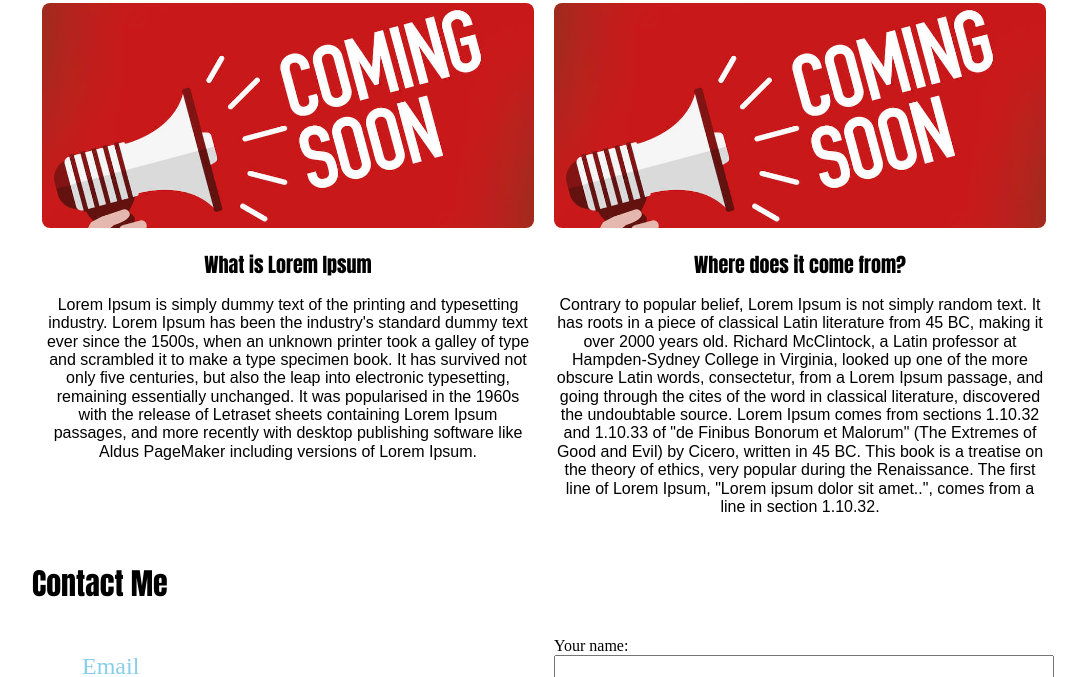
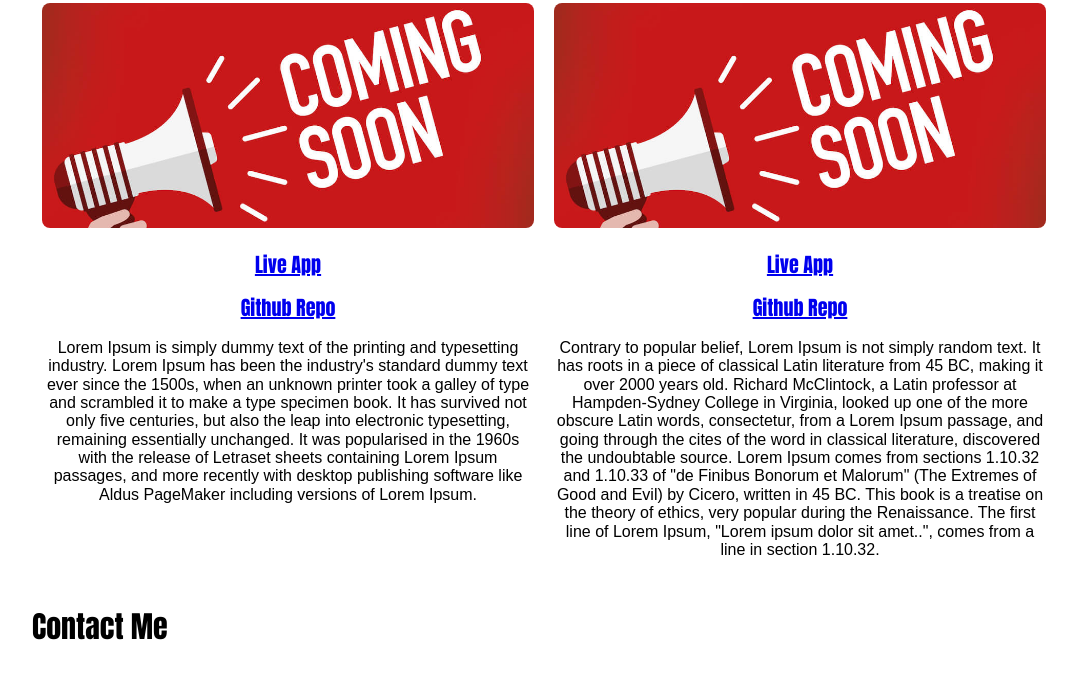
Before and after one commit to HyunwooMoon-developer/portfolio-2, a plain HTML site: page index.html in a window 1280 px wide. Shown: the part 2324-3001 px from the top of the page, without its empty margins (96-1181 px from the left). Drawn offline with nearby package versions, Linux system fonts and the light colour scheme.

Commit message:
Update index.html

```diff
--- a/index.html
+++ b/index.html
@@ -77,14 +77,15 @@
                 <div class="group">
                     <div class="item">
                       <a href="https://example.org" target="_blank"><img src="images/coming-soon.jpg" alt="coming-soon"></a>
-                      <h3>What is Lorem Ipsum</h3>
+                      <a href="#" target='_blank' class="project"><h3>Live App</h3></a>
+                      <a href="https://github.com/HyunwooMoon-developer/portfolio-2.git" target='_blank' class="project"><h3>Github Repo</h3></a>
 			    <p>Lorem Ipsum is simply dummy text of the printing and typesetting industry. Lorem Ipsum has been the industry's standard dummy text ever since the 1500s, when an unknown printer took a galley of type and scrambled it to make a type specimen book. It has survived not only five centuries, but also the leap into electronic typesetting, remaining essentially unchanged.
 				    It was popularised in the 1960s with the release of Letraset sheets containing Lorem Ipsum passages, and more recently with desktop publishing software like Aldus PageMaker including versions of Lorem Ipsum.</p>
                     </div>
                     <div class="item">
-                        <a href="https://example.org" target="_blank"><img src="images/coming-soon.jpg" alt="coming-soon"></a>
-                        <h3>Where does it come from?</h3>
-			    <p>Contrary to popular belief, Lorem Ipsum is not simply random text. It has roots in a piece of classical Latin literature from 45 BC, making it over 2000 years old. Richard McClintock, a Latin professor at Hampden-Sydney College in Virginia, looked up one of the more obscure Latin words, consectetur, from a Lorem Ipsum passage, and going through the cites of the word in classical literature, discovered the undoubtable source.
+                    <a href="https://example.org" target="_blank"><img src="images/coming-soon.jpg" alt="coming-soon"></a>
+                    <a href="#" target='_blank' class="project"><h3>Live App</h3></a>
+                    <a href="https://github.com/HyunwooMoon-developer/portfolio-2.git" target='_blank' class="project"><h3>Github Repo</h3></a>                       <p>Contrary to popular belief, Lorem Ipsum is not simply random text. It has roots in a piece of classical Latin literature from 45 BC, making it over 2000 years old. Richard McClintock, a Latin professor at Hampden-Sydney College in Virginia, looked up one of the more obscure Latin words, consectetur, from a Lorem Ipsum passage, and going through the cites of the word in classical literature, discovered the undoubtable source.
 				Lorem Ipsum comes from sections 1.10.32 and 1.10.33 of "de Finibus Bonorum et Malorum" (The Extremes of Good and Evil) by Cicero, written in 45 BC. This book is a treatise on the theory of ethics, very popular during the Renaissance. The first line of Lorem Ipsum, "Lorem ipsum dolor sit amet..", comes from a line in section 1.10.32.</p>
                     </div>
                 </div>
```
